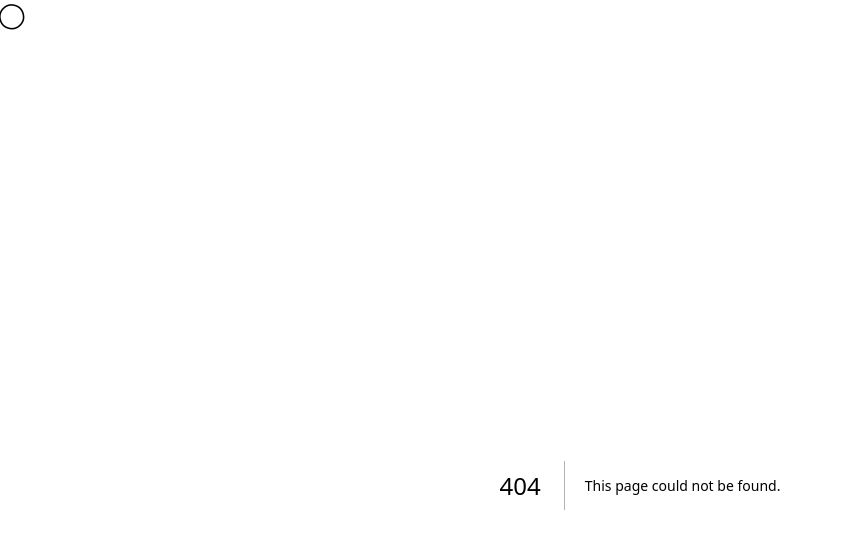
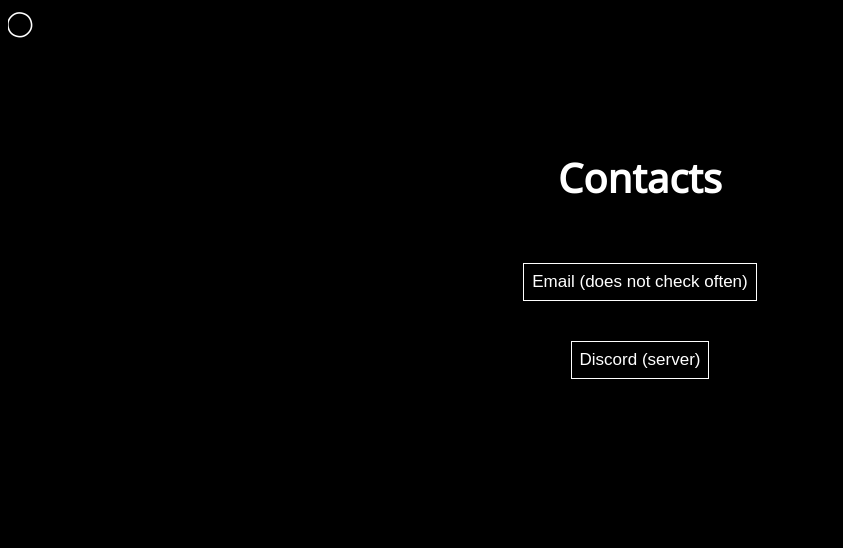
Before and after one commit to Jupiternerd/personal-website-two, a Next.js app: page /contact in a window 1280 px wide. Before the commit this address had no page. Shown: the top 548 px of the page, without its empty margins (0-843 px from the left). Built offline with nearby package versions, Linux system fonts and the light colour scheme.

Commit message:
final pages

```diff
--- /dev/null
+++ b/app/contact/page.tsx
@@ -0,0 +1,22 @@
+"use client";
+import { NotoFour } from "../utils/FontPresets";
+import styles from "../components/visualNovelComponents/ChoiceBox.module.css";
+
+export default function About() {
+    return (
+        <div className={NotoFour.className} style={{ display: 'flex', flexDirection: 'column', alignItems: 'center', width: '100%' }}>
+            <div style={{ width: '100%', textAlign: 'center', paddingTop: '30px' }}>
+                <h1 style={{ fontSize: "40px" }}>Contacts</h1>
+            </div>
+            <div style={{ borderBottom: '1px solid white' }} />
+            <button className={`${styles.button} ${styles.fadeIn}`} style={{ marginTop: "30px" }}
+                onClick={() => window.open('mailto:wai_hlaing@shokkunn.art', "_blank")}>
+                Email (does not check often)
+            </button>
+            <button className={`${styles.button} ${styles.fadeIn}`} style={{ marginTop: "30px" }}
+                onClick={() => window.open('https://discord.gg/6Eq2EU5MCW', "_blank")}>
+                Discord (server)
+            </button>
+        </div>
+    )
+}
```
Also changed, not shown: app/projects/page.tsx (added, +17 -0 lines).
